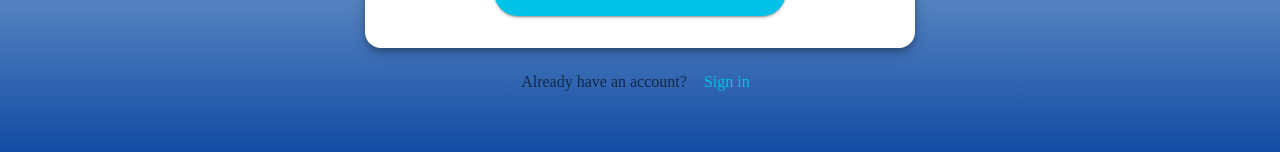
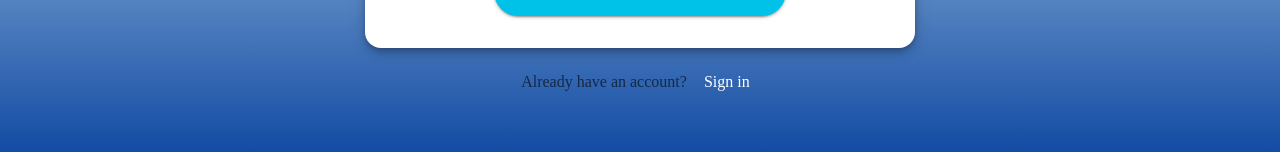
Before and after one commit to degreeProjects/trainUp-frontend, a React (Vite) app: page /register in a window 1280 px wide. Shown: the part 800-952 px from the top of the page. Built offline with nearby package versions, Linux system fonts and the light colour scheme; no server answers.

Commit message:
fix: color of text

```diff
--- a/src/pages/register/Register.tsx
+++ b/src/pages/register/Register.tsx
@@ -70,7 +70,7 @@ function Register() {
           Already have an account?
         </Typography>
         <Button onClick={signIn} sx={{ textTransform: "none" }}>
-          <Typography variant="body1" sx={{ color: "primary.main" }}>
+          <Typography variant="body1" sx={{ color: "white" }}>
             Sign in
           </Typography>
         </Button>
```
